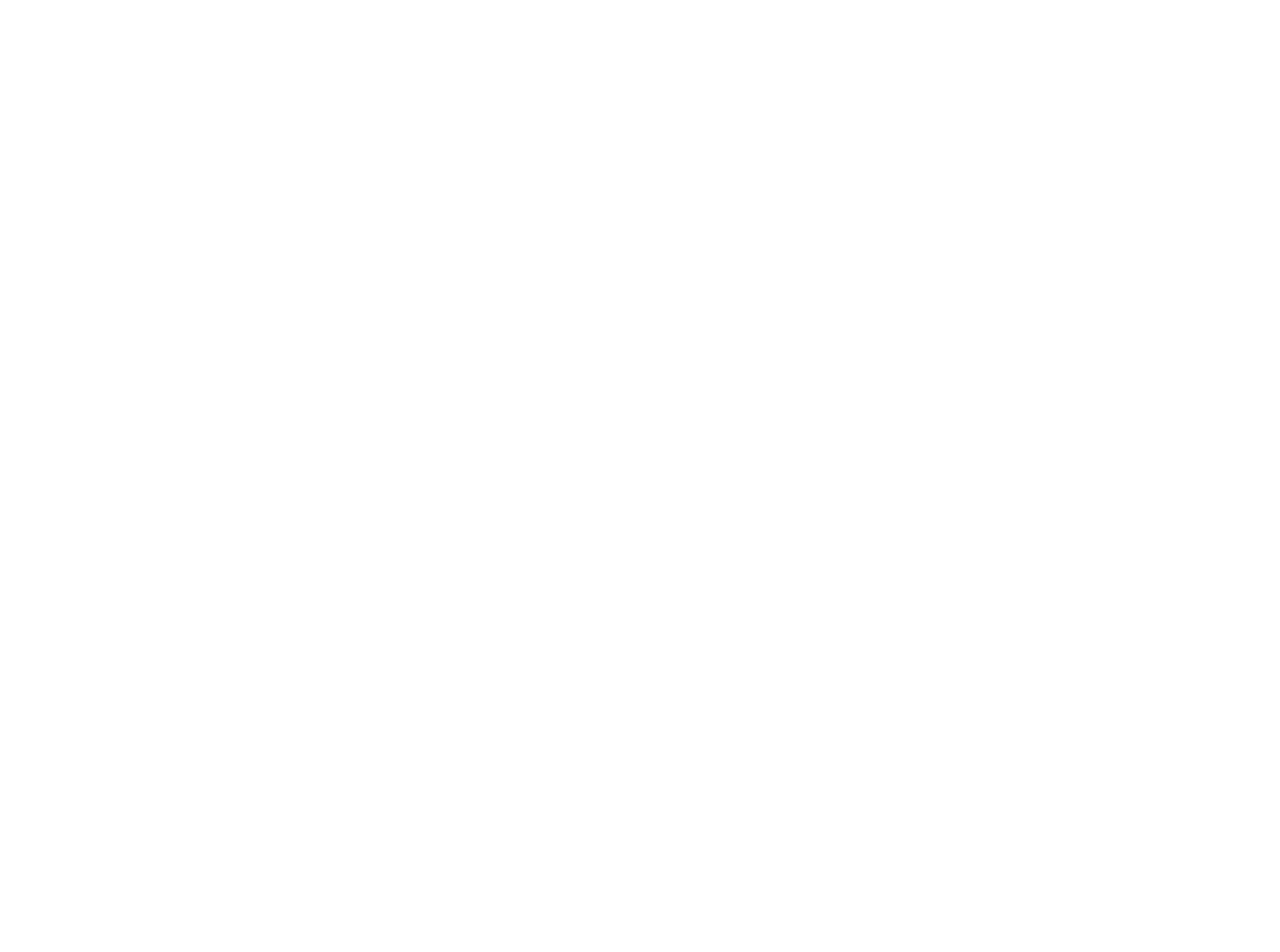
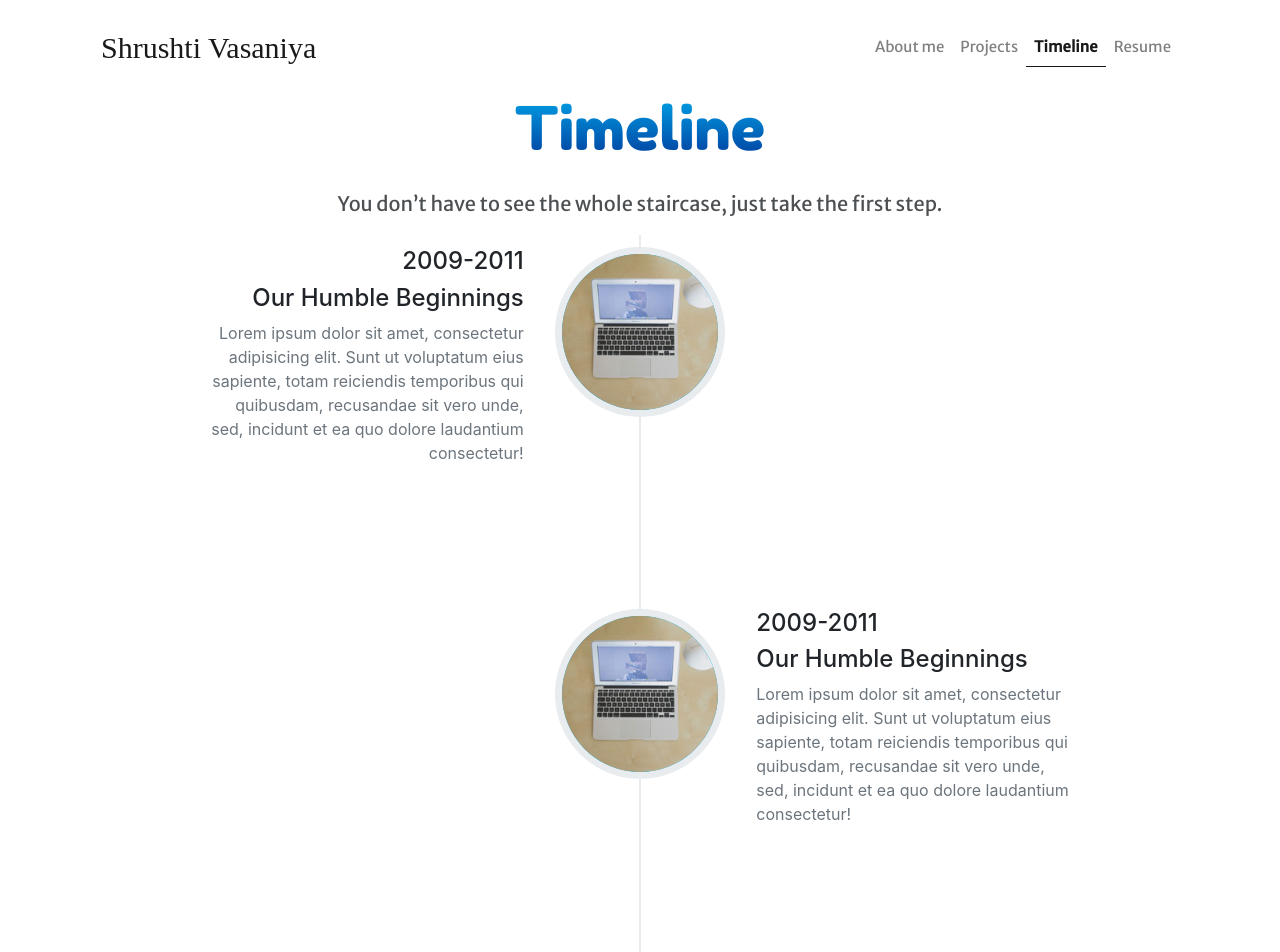
Before and after one commit to shrushti22/personal-site, a React (Create React App) app: page /timeline in a window 1280 px wide. Shown: the top 952 px of the page. Before the commit the page ends 800 px from the top, so only its background shows below. Built offline with nearby package versions, Linux system fonts and the light colour scheme; a web font is replaced by a local one.

Commit message:
timeline page added

```diff
--- a/src/App.css
+++ b/src/App.css
@@ -88,6 +88,11 @@
     font-weight: 400;
     padding-left: 1rem;
     padding-right: 1rem;
+}
+
+.nav-link.active{
+    font-weight: bold;
+    border-bottom: 1.5px solid rgba(0,0,0,0.9);
 }
 
 
@@ -317,6 +322,16 @@
     font-family: 'Merriweather Sans', sans-serif;
     color: rgba(0,0,0,0.6);
 }
+.about-me .col-8 hr{
+    width: 300px;
+      border-width: 2px;
+      border-style: solid none;
+      border-color: transparent;
+      border-image: linear-gradient(to right, #00b5f5 , #002a8f, #00b5f5);
+      border-image-slice: 1;
+      opacity: 100%;
+      text-align: left;
+}
 .profile {
     margin-bottom: 50px;
     padding-top: 100px;
@@ -370,6 +385,193 @@
   ul.social-buttons li a:hover {
     background-color: #00b5f5;
   }
+
+
+/* ------------------------------------------------Timeline--------------------------------------------------- */
+
+#timeline ul.list-group li {
+    border: none;
+    background: none;
+  }
+
+  .timeline {
+    position: relative;
+    padding: 0;
+    list-style: none;
+  }
+  .timeline:before {
+    position: absolute;
+    top: 0;
+    bottom: 0;
+    left: 40px;
+    width: 2px;
+    margin-left: -1.5px;
+    content: "";
+    background-color: #e9ecef;
+  }
+  .timeline > li {
+    position: relative;
+    min-height: 50px;
+    margin-bottom: 50px;
+  }
+  .timeline > li:after,
+  .timeline > li:before {
+    display: table;
+    content: " ";
+  }
+  .timeline > li:after {
+    clear: both;
+  }
+  .timeline > li .timeline-panel {
+    position: relative;
+    float: right;
+    width: 100%;
+    padding: 0 20px 0 100px;
+    text-align: left;
+  }
+  .timeline > li .timeline-panel:before {
+    right: auto;
+    left: -15px;
+    border-right-width: 15px;
+    border-left-width: 0;
+  }
+  .timeline > li .timeline-panel:after {
+    right: auto;
+    left: -14px;
+    border-right-width: 14px;
+    border-left-width: 0;
+  }
+  .timeline > li .timeline-image {
+    position: absolute;
+    z-index: 100;
+    left: 0;
+    width: 80px;
+    height: 80px;
+    margin-left: 0;
+    text-align: center;
+    color: #fff;
+    border: 7px solid #e9ecef;
+    border-radius: 100%;
+    background-color: #00b5f5;
+  }
+  .timeline > li .timeline-image h4 {
+    font-size: 10px;
+    line-height: 14px;
+    margin-top: 12px;
+  }
+  .timeline > li.timeline-inverted > .timeline-panel {
+    float: right;
+    padding: 0 20px 0 100px;
+    text-align: left;
+  }
+  .timeline > li.timeline-inverted > .timeline-panel:before {
+    right: auto;
+    left: -15px;
+    border-right-width: 15px;
+    border-left-width: 0;
+  }
+  .timeline > li.timeline-inverted > .timeline-panel:after {
+    right: auto;
+    left: -14px;
+    border-right-width: 14px;
+    border-left-width: 0;
+  }
+  .timeline > li:last-child {
+    margin-bottom: 0;
+  }
+  .timeline .timeline-heading h4 {
+    margin-top: 0;
+    color: inherit;
+  }
+  .timeline .timeline-heading h4.subheading {
+    text-transform: none;
+  }
+  .timeline .timeline-body > p,
+  .timeline .timeline-body > ul {
+    margin-bottom: 0;
+  }
+
+  @media (min-width: 768px) {
+    .timeline:before {
+      left: 50%;
+    }
+    .timeline > li {
+      min-height: 100px;
+      margin-bottom: 100px;
+    }
+    .timeline > li .timeline-panel {
+      float: left;
+      width: 41%;
+      padding: 0 20px 20px 30px;
+      text-align: right;
+    }
+    .timeline > li .timeline-image {
+      left: 50%;
+      width: 100px;
+      height: 100px;
+      margin-left: -50px;
+    }
+    .timeline > li .timeline-image h4 {
+      font-size: 13px;
+      line-height: 18px;
+      margin-top: 16px;
+    }
+    .timeline > li.timeline-inverted > .timeline-panel {
+      float: right;
+      padding: 0 30px 20px 20px;
+      text-align: left;
+    }
+  }
+  @media (min-width: 992px) {
+    .timeline > li {
+      min-height: 150px;
+    }
+    .timeline > li .timeline-panel {
+      padding: 0 20px 20px;
+    }
+    .timeline > li .timeline-image {
+      width: 150px;
+      height: 150px;
+      margin-left: -75px;
+    }
+    .timeline > li .timeline-image h4 {
+      font-size: 18px;
+      line-height: 26px;
+      margin-top: 30px;
+    }
+    .timeline > li.timeline-inverted > .timeline-panel {
+      padding: 0 20px 20px;
+    }
+  }
+  @media (min-width: 1200px) {
+    .timeline > li {
+      min-height: 170px;
+    }
+    .timeline > li .timeline-panel {
+      padding: 0 20px 20px 100px;
+    }
+    .timeline > li .timeline-image {
+      width: 170px;
+      height: 170px;
+      margin-left: -85px;
+    }
+    .timeline > li .timeline-image h4 {
+      margin-top: 40px;
+    }
+    .timeline > li.timeline-inverted > .timeline-panel {
+      padding: 0 100px 20px 20px;
+    }
+  }
+
+
+
+
+
+
+
+
+
+
 
 @media only screen and (max-width: 720px) {
     .wave_sm{
--- a/src/App.js
+++ b/src/App.js
@@ -4,6 +4,7 @@
 import Home from './home.js';
 import Aboutme from './aboutme.js';
 import Project from './project.js';
+import Timeline from './timeline.js';
 
 function App() {
   return (
@@ -13,6 +14,7 @@
           <Route path="/" exact component={() => <Home />} />
           <Route path="/aboutme" exact component={() => <Aboutme />} />
           <Route path="/project" exact component={() => <Project />} />
+          <Route path="/timeline" exact component={() => <Timeline />} />
         </Switch>
       </Router>
     </div>
--- a/src/avatar.js
+++ b/src/avatar.js
@@ -1,5 +1,5 @@
 import './App.css';
-import profilephoto from './shrushti.jpg'
+import profilephoto from './shrushti.jpg';
 
 function Avatar() {
     return(
--- /dev/null
+++ b/src/listtimeline.js
@@ -0,0 +1,22 @@
+import './App.css';
+import imagesample from './imagesample.jpg';
+
+function ListTimeline(props){
+    return (
+        <li class={ props.inverted ? "list-group-item timeline-inverted" : "list-group-item"}>
+            <div class="timeline-image"><img class="rounded-circle img-fluid" src={imagesample} /></div>
+            <div class="timeline-panel">
+                <div class="timeline-heading">
+                    <h4>2009-2011</h4>
+                    <h4 class="subheading">Our Humble Beginnings</h4>
+                </div>
+                <div class="timeline-body">
+                    <p class="text-muted">Lorem ipsum dolor sit amet, consectetur adipisicing elit. Sunt ut voluptatum eius sapiente, totam reiciendis temporibus qui quibusdam, recusandae sit vero unde, sed, incidunt et ea quo dolore laudantium consectetur!</p>
+                </div>
+            </div>
+        </li>
+    );
+}
+
+
+export default ListTimeline;
--- a/src/navbar.js
+++ b/src/navbar.js
@@ -10,7 +10,7 @@
 class Navbar extends React.Component {
   constructor(props){
     super(props);
-    this.state = {button : false}
+    this.state = {button : false, location : window.location.pathname};
     this.handleClick = this.handleClick.bind(this);
   }
 
@@ -32,9 +32,10 @@
             </div>
             <div className="collapse navbar-collapse" id="navbarNavAltMarkup">
               <div className="navbar-nav">
-                <Link className="nav-link" to="/aboutme">About me</Link>
-                <Link className="nav-link" to="/project">Projects</Link>
-                <Link className="nav-link" to="/resume">Resume</Link>
+                <Link className={(this.state.location==='/aboutme')? "nav-link active" : "nav-link"} to="/aboutme">About me</Link>
+                <Link className={(this.state.location==='/project')? "nav-link active" : "nav-link"} to="/project">Projects</Link>
+                <Link className={(this.state.location==='/timeline')? "nav-link active" : "nav-link"} to="/timeline">Timeline</Link>
+                <Link className={(this.state.location==='/resume')? "nav-link active" : "nav-link"} to="/resume">Resume</Link>
               </div>
             </div>
           </nav>
--- /dev/null
+++ b/src/timeline.js
@@ -0,0 +1,37 @@
+import './App.css';
+import Navbar from './navbar.js';
+import ListTimeline from './listtimeline.js';
+
+function Timeline(){
+    return(
+        <div>
+            <Navbar />
+            <div className="text-center">
+                <p className="quoteHeading">Timeline</p>
+                <p className="quote">You don’t  have  to  see  the  whole  staircase,  just  take  the  first  step.</p>
+            </div>
+
+            <section id="timeline">
+                <div class="container">
+                    <div class="row">
+                        <div class="col-lg-12">
+                            <ul class="list-group timeline">
+                                <ListTimeline inverted={false} />
+                                <ListTimeline inverted={true} />
+                                <ListTimeline inverted={false}/>
+                                <li class="list-group-item timeline-inverted">
+                                    <div class="timeline-image">
+                                        <h4>Be Part<br />&nbsp;Of Our<br />&nbsp;Story!</h4>
+                                    </div>
+                                </li>
+                            </ul>
+                        </div>
+                    </div>
+                </div>
+            </section>
+
+        </div>
+    );
+}
+
+export default Timeline;
```
Also changed, not shown: src/imagesample.jpg (added).
